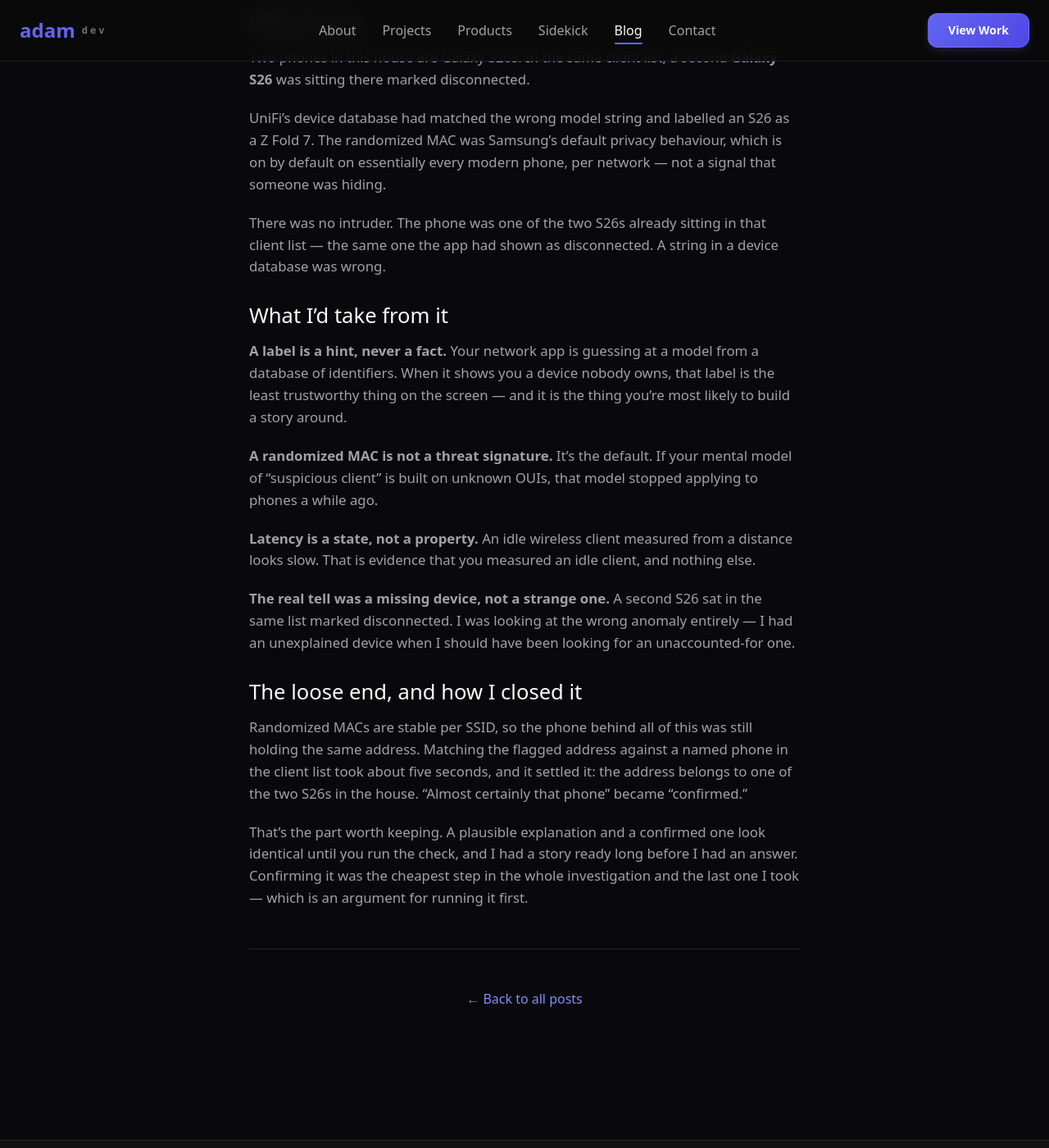
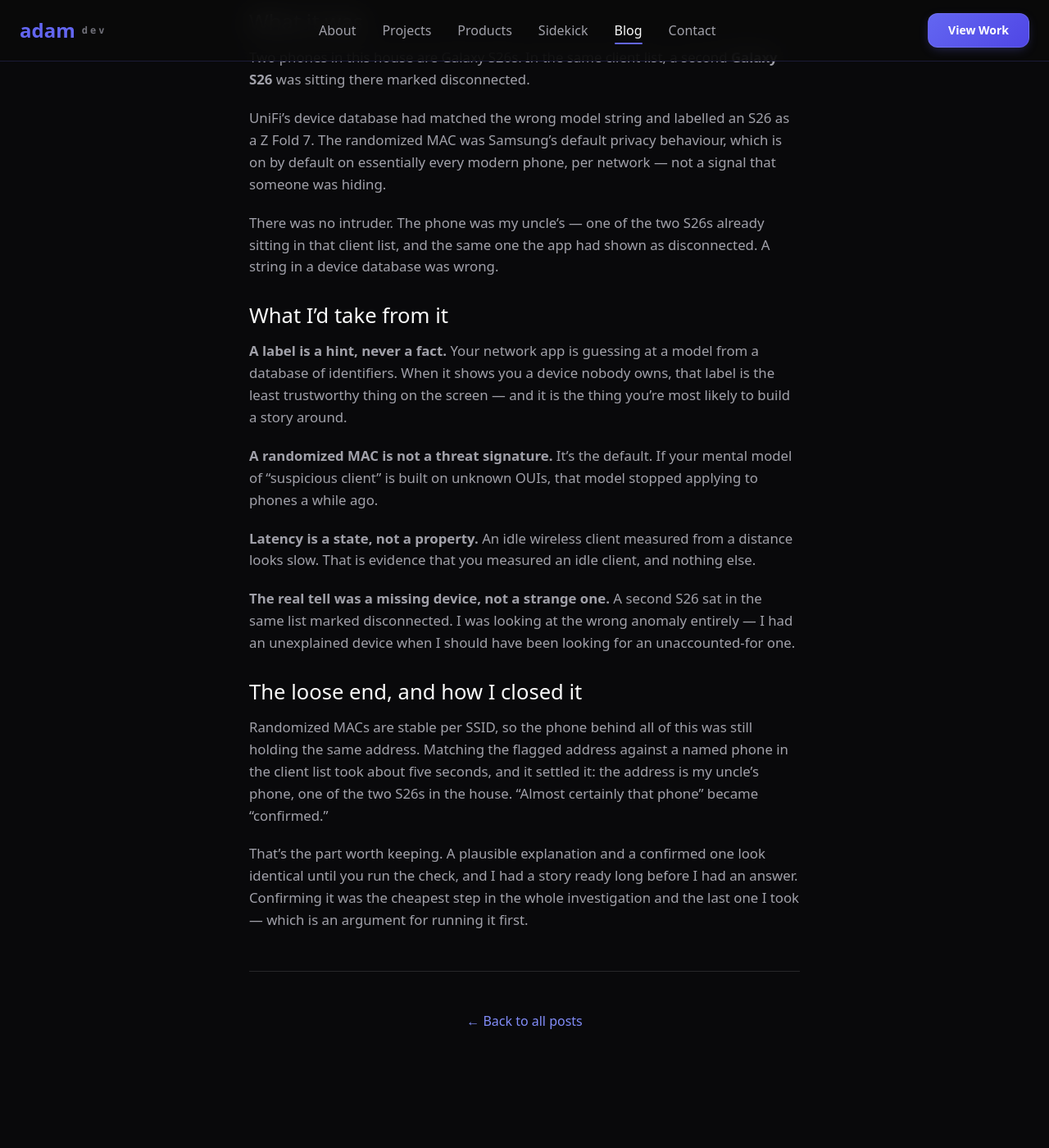
Before and after one commit to slashadams/Dev-Adam.com, a Jekyll site: the page built from _posts/2026-11-22-port-scanned-the-intruder-and-it-got-faster.md, in a window 1280 px wide and 1400 px high, scrolled down 1660 px. Shown: the whole window at 82% size. Built offline with Jekyll 4.4.1, drawn with Linux system fonts in a browser that asks for light colours; nearby versions of some CDN libraries.

Commit message:
post: name the relationship in the port-scan post
Adam confirmed family relationship labels are publishable. Uncle named; no personal names, addressing, or MAC literals.

```diff
--- a/_posts/2026-11-22-port-scanned-the-intruder-and-it-got-faster.md
+++ b/_posts/2026-11-22-port-scanned-the-intruder-and-it-got-faster.md
@@ -42,7 +42,7 @@ Two phones in this house are Galaxy S26s. In the same client list, a second **Ga
 
 UniFi's device database had matched the wrong model string and labelled an S26 as a Z Fold 7. The randomized MAC was Samsung's default privacy behaviour, which is on by default on essentially every modern phone, per network — not a signal that someone was hiding.
 
-There was no intruder. The phone was one of the two S26s already sitting in that client list — the same one the app had shown as disconnected. A string in a device database was wrong.
+There was no intruder. The phone was my uncle's — one of the two S26s already sitting in that client list, and the same one the app had shown as disconnected. A string in a device database was wrong.
 
 ## What I'd take from it
 
@@ -56,6 +56,6 @@ There was no intruder. The phone was one of the two S26s already sitting in that
 
 ## The loose end, and how I closed it
 
-Randomized MACs are stable per SSID, so the phone behind all of this was still holding the same address. Matching the flagged address against a named phone in the client list took about five seconds, and it settled it: the address belongs to one of the two S26s in the house. "Almost certainly that phone" became "confirmed."
+Randomized MACs are stable per SSID, so the phone behind all of this was still holding the same address. Matching the flagged address against a named phone in the client list took about five seconds, and it settled it: the address is my uncle's phone, one of the two S26s in the house. "Almost certainly that phone" became "confirmed."
 
 That's the part worth keeping. A plausible explanation and a confirmed one look identical until you run the check, and I had a story ready long before I had an answer. Confirming it was the cheapest step in the whole investigation and the last one I took — which is an argument for running it first.
```
